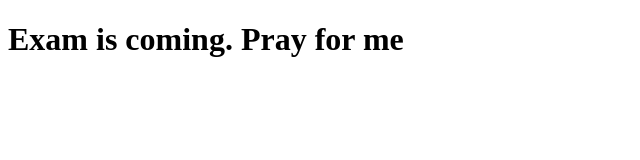
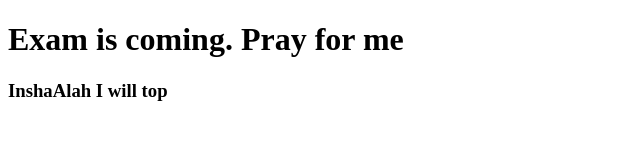
Before and after one commit to its-touhid/my-exam-routine, a plain HTML site: page index.html in a window 1280 px wide. Shown: the whole page, without its empty margins (0-640 px from the left). Drawn offline with Linux system fonts and the light colour scheme.

Commit message:
Updated the HTML file

```diff
--- a/index.html
+++ b/index.html
@@ -7,5 +7,6 @@
 </head>
 <body>
     <h1>Exam is coming. Pray for me</h1>
+    <h3>InshaAlah I will top</h3>
 </body>
 </html>
```
